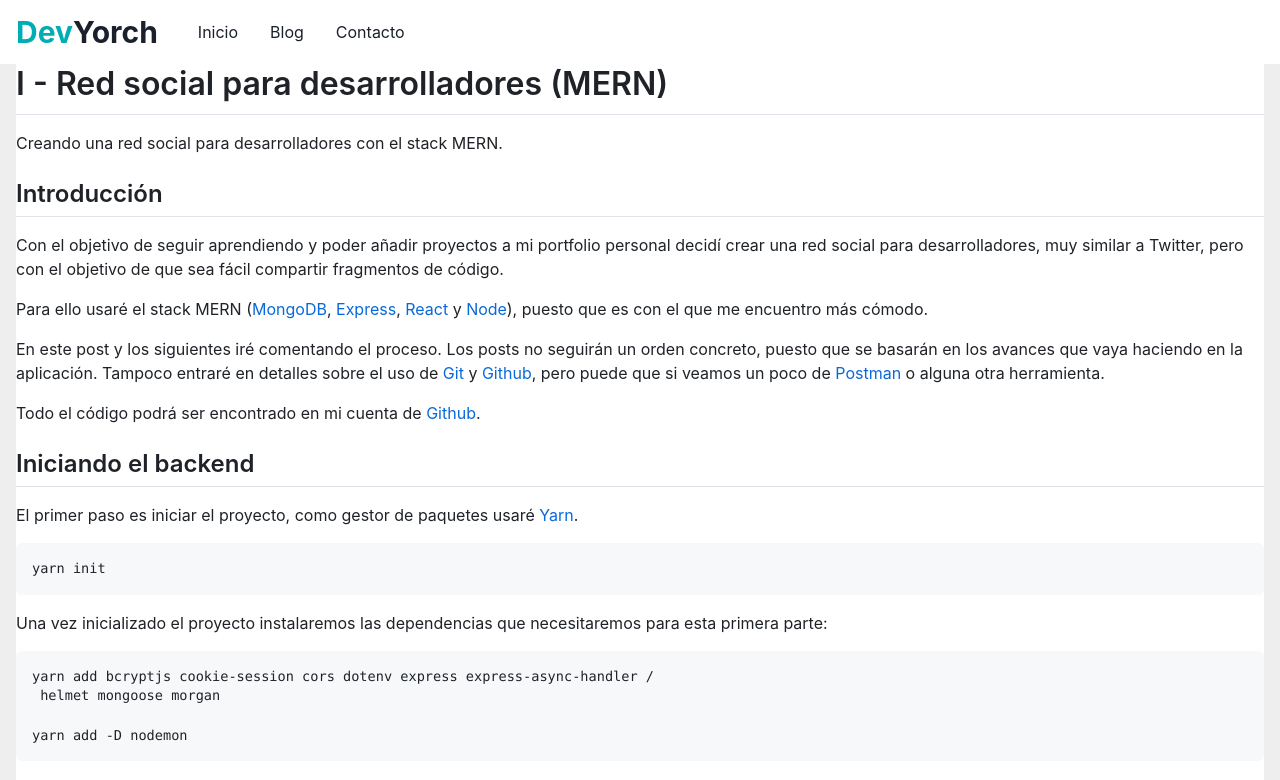
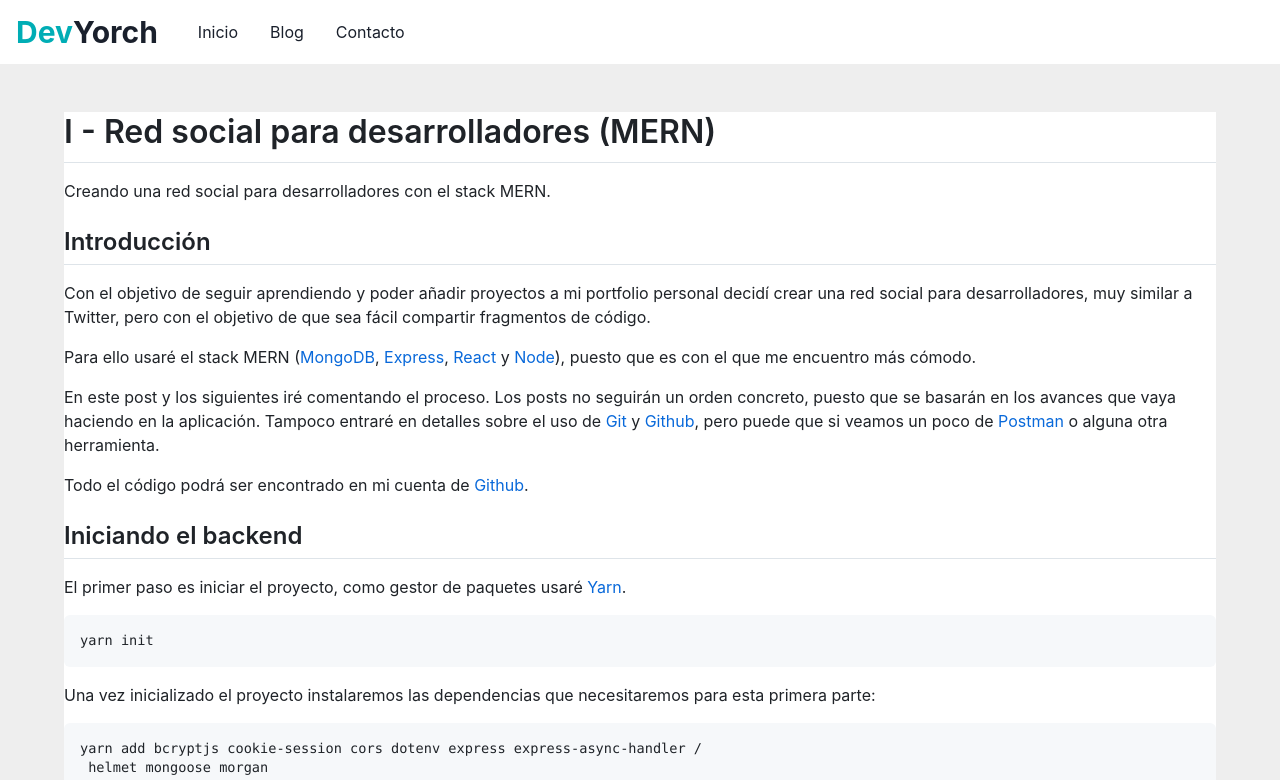
Before and after one commit to JorgeMayoral/yorch.dev, a Next.js app: page /blog/1-devs-social-app in a window 1280 px wide. Shown: the top 780 px of the page. Built offline with nearby package versions, Linux system fonts and the light colour scheme.

Commit message:
refactor: :lipstick: Improve blog UI
Improve the blog UI (needs more work)

```diff
--- a/src/pages/blog/[id].js
+++ b/src/pages/blog/[id].js
@@ -5,6 +5,7 @@
 import { getAllPostsIds, getPostData } from '../../lib/posts';
 import Head from 'next/head';
 import ReactMarkdown from 'react-markdown';
+import { Container } from '@chakra-ui/react';
 
 const Post = ({ postData }) => {
   return (
@@ -12,9 +13,11 @@
       <Head>
         <title>{postData.title} | DevYorch Blog</title>
       </Head>
-      <Box className="markdown-body" textAlign="left" mb={10}>
-        <ReactMarkdown children={postData.content} />
-      </Box>
+      <Container maxW={'7xl'} p="12">
+        <Box className="markdown-body" textAlign="left" mb={10}>
+          <ReactMarkdown children={postData.content} />
+        </Box>
+      </Container>
     </Layout>
   );
 };
--- a/src/pages/blog/index.js
+++ b/src/pages/blog/index.js
@@ -3,6 +3,7 @@
 import PostCard from '../../components/PostCard';
 import { getSortedPostsData } from '../../lib/posts';
 import Head from 'next/head';
+import { Container } from '@chakra-ui/react';
 
 const Blog = ({ allPostsData }) => {
   return (
@@ -10,6 +11,7 @@
       <Head>
         <title>Blog | DevYorch</title>
       </Head>
+      <Container maxW={'7xl'} p="12">
         <Heading mb={4}>Blog</Heading>
         <VStack spacing={4}>
           {allPostsData.map((p) => (
@@ -22,6 +24,7 @@
             />
           ))}
         </VStack>
+      </Container>
     </Layout>
   );
 };
```
Lines whose indentation alone changed are shown as unchanged.
